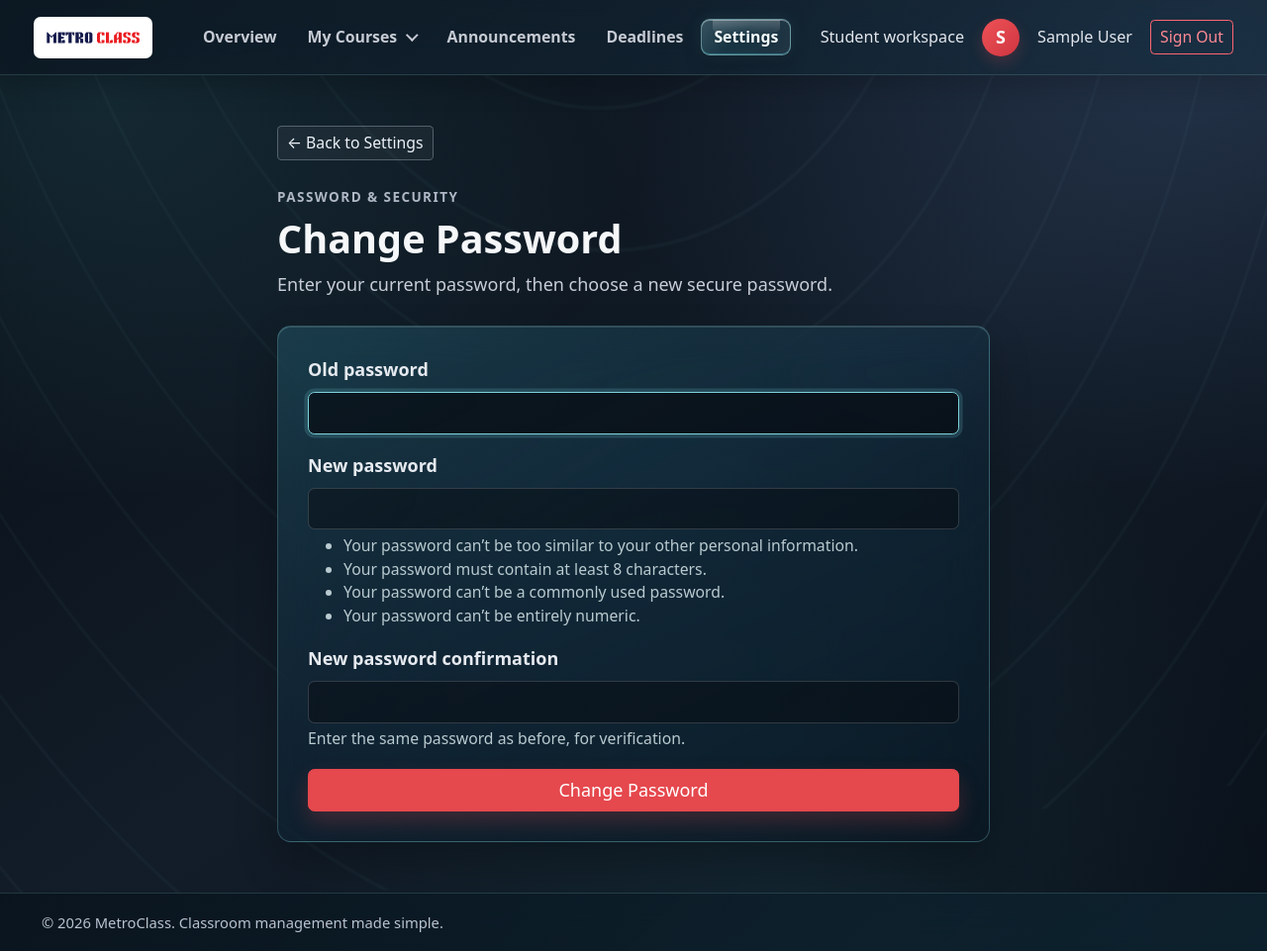
After one commit to thatmehedi/metroclass, a Django app: page /accounts/profile/change-password/ in a window 1280 px wide. The commit adds this page. Shown: the whole page at 99% size. Run offline with Django 5.2, Linux system fonts and the light colour scheme; the visitor is signed in with stand-in values (Sample User, id 1); data comes from the database, SQL or seed files in the repository; data that the repository does not hold is empty.

Commit message:
Add change password feature

```diff
--- /dev/null
+++ b/accounts/templates/accounts/change_password.html
@@ -0,0 +1,40 @@
+{% load static %}
+<!doctype html>
+<html lang="en">
+<head>
+  <meta charset="UTF-8">
+  <meta name="viewport" content="width=device-width, initial-scale=1.0">
+  <link href="https://cdn.jsdelivr.net/npm/bootstrap@5.3.8/dist/css/bootstrap.min.css" rel="stylesheet">
+  <link rel="stylesheet" href="{% static 'core/css/style.css' %}?v=mobile-layout-20260823c">
+  <title>Change Password | MetroClass</title>
+</head>
+<body class="hub-page d-flex flex-column">
+  {% include "courses/_hub_topbar.html" %}
+  <div class="hub-layout flex-grow-1">
+    {% include "courses/_hub_sidebar.html" %}
+    <main class="hub-main">
+      <section class="hub-form-page">
+        <a href="{% url 'edit_profile' %}" class="btn btn-sm btn-outline-secondary hub-back-link">← Back to Settings</a>
+        <p class="hub-eyebrow">PASSWORD &amp; SECURITY</p>
+        <h1 class="hub-heading">Change Password</h1>
+        <p class="hub-subtitle">Enter your current password, then choose a new secure password.</p>
+        <div class="hub-form-card">
+          <form method="post">
+            {% csrf_token %}
+            {% for field in form %}
+              <div class="mb-3">
+                <label for="{{ field.id_for_label }}" class="form-label fw-semibold">{{ field.label }}</label>
+                {{ field }}
+                {% for error in field.errors %}<div class="text-danger small mt-1">{{ error }}</div>{% endfor %}
+                {% if field.help_text %}<div class="form-text">{{ field.help_text|safe }}</div>{% endif %}
+              </div>
+            {% endfor %}
+            <button type="submit" class="btn hub-primary-button w-100">Change Password</button>
+          </form>
+        </div>
+      </section>
+    </main>
+  </div>
+  <footer class="hub-footer">&copy; 2026 MetroClass. Classroom management made simple.</footer>
+</body>
+</html>
--- a/accounts/urls.py
+++ b/accounts/urls.py
@@ -9,6 +9,7 @@ urlpatterns = [
     path("logout/", views.user_logout, name="logout"),
     path("dashboard/", views.dashboard, name="dashboard"),
     path("profile/edit/", views.edit_profile, name="edit_profile"),
+    path("profile/change-password/", views.change_password, name="change_password"),
     path("profile/delete/", views.delete_account_confirm, name="delete_account_confirm"),
     path("profile/delete/final/", views.delete_account_final, name="delete_account_final"),
 ]
--- a/accounts/views.py
+++ b/accounts/views.py
@@ -1,8 +1,9 @@
 from datetime import timedelta
 
 from django.contrib import messages
-from django.contrib.auth import login, logout
+from django.contrib.auth import login, logout, update_session_auth_hash
 from django.contrib.auth.decorators import login_required
+from django.contrib.auth.forms import PasswordChangeForm
 from django.db.models import Count, Q
 from django.shortcuts import redirect, render
 from django.utils import timezone
@@ -173,6 +174,29 @@ def edit_profile(request):
 
 
 @login_required
+def change_password(request):
+    """Let an authenticated user securely change their own password."""
+    if request.method == "POST":
+        form = PasswordChangeForm(request.user, request.POST)
+        if form.is_valid():
+            user = form.save()
+            update_session_auth_hash(request, user)
+            messages.success(request, "Your password has been changed successfully.")
+            return redirect("edit_profile")
+    else:
+        form = PasswordChangeForm(request.user)
+
+    for field in form.fields.values():
+        field.widget.attrs["class"] = "form-control"
+
+    return render(
+        request,
+        "accounts/change_password.html",
+        {"form": form, "active_nav": "settings"},
+    )
+
+
+@login_required
 def delete_account_confirm(request):
     """First confirmation before an account can be deleted."""
     if request.method == "POST":
```
Also changed, not shown: accounts/templates/accounts/edit_profile.html (+1 -1 lines).
